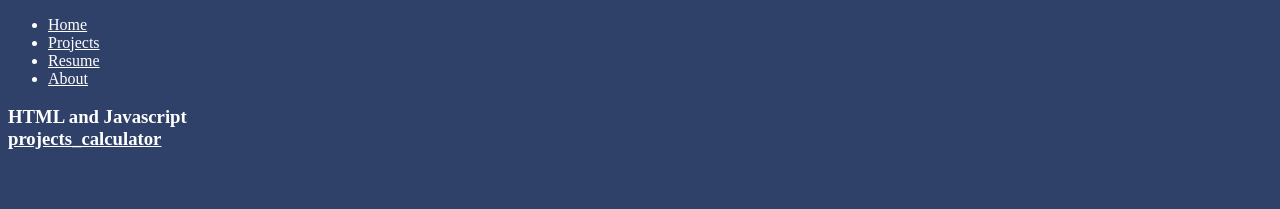
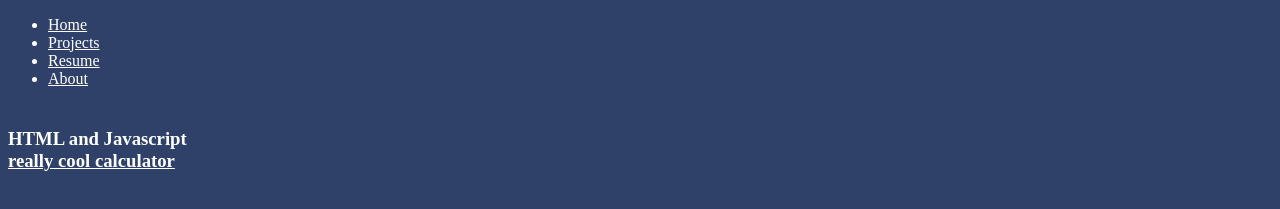
Before and after one commit to jonfishack2/jonfishack2.github.io, a plain HTML site: page Projects.html in a window 1280 px wide. Shown: the part 105-314 px from the top of the page. Drawn offline with Linux system fonts and the light colour scheme.

Commit message:
Update Projects.html

```diff
--- a/Projects.html
+++ b/Projects.html
@@ -33,7 +33,7 @@
 </head>
 <body>
 
-    <h3>HTML and Javascript<br /><a href="projects_calculator.html" class="tabs">projects_calculator</a></li></h3>
+    <h3><br />HTML and Javascript<br /><a href="projects_calculator.html" class="tabs">really cool calculator</a></li></h3>
 
 </body>
 </html>
```
